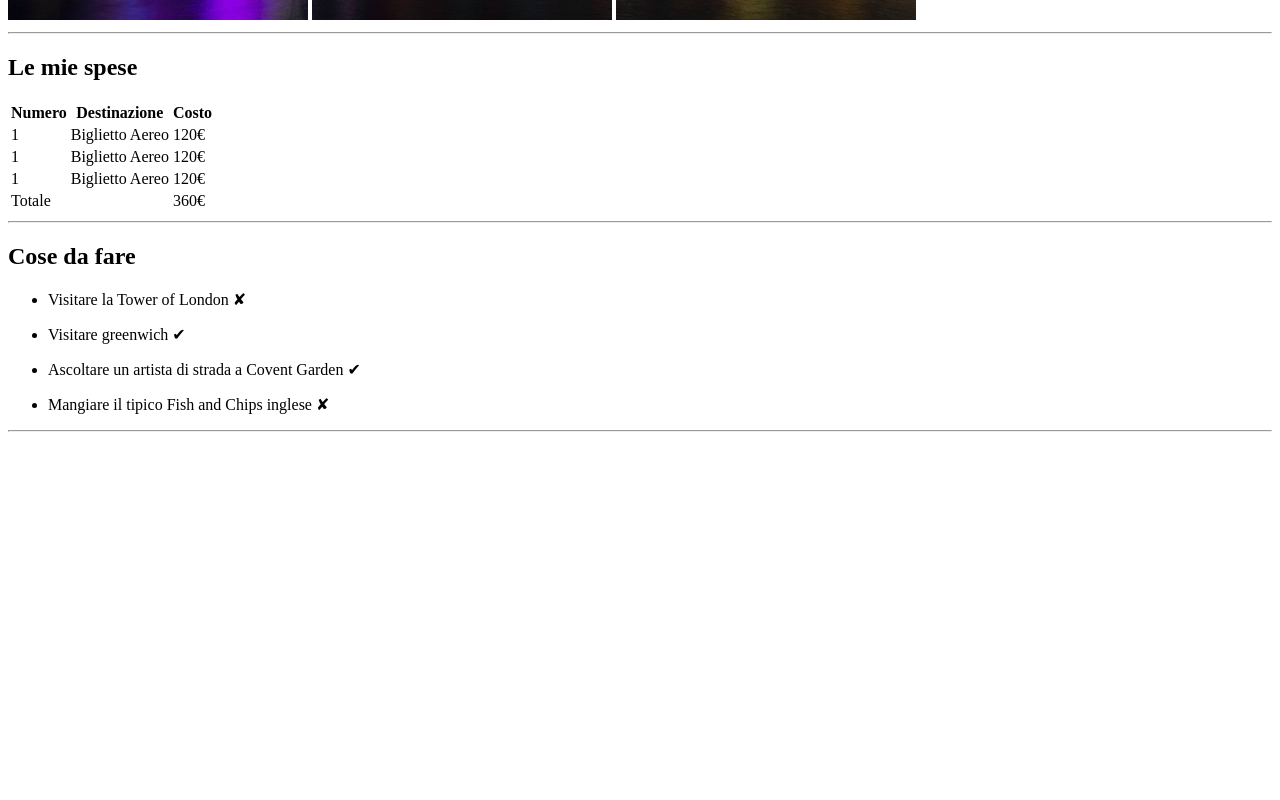
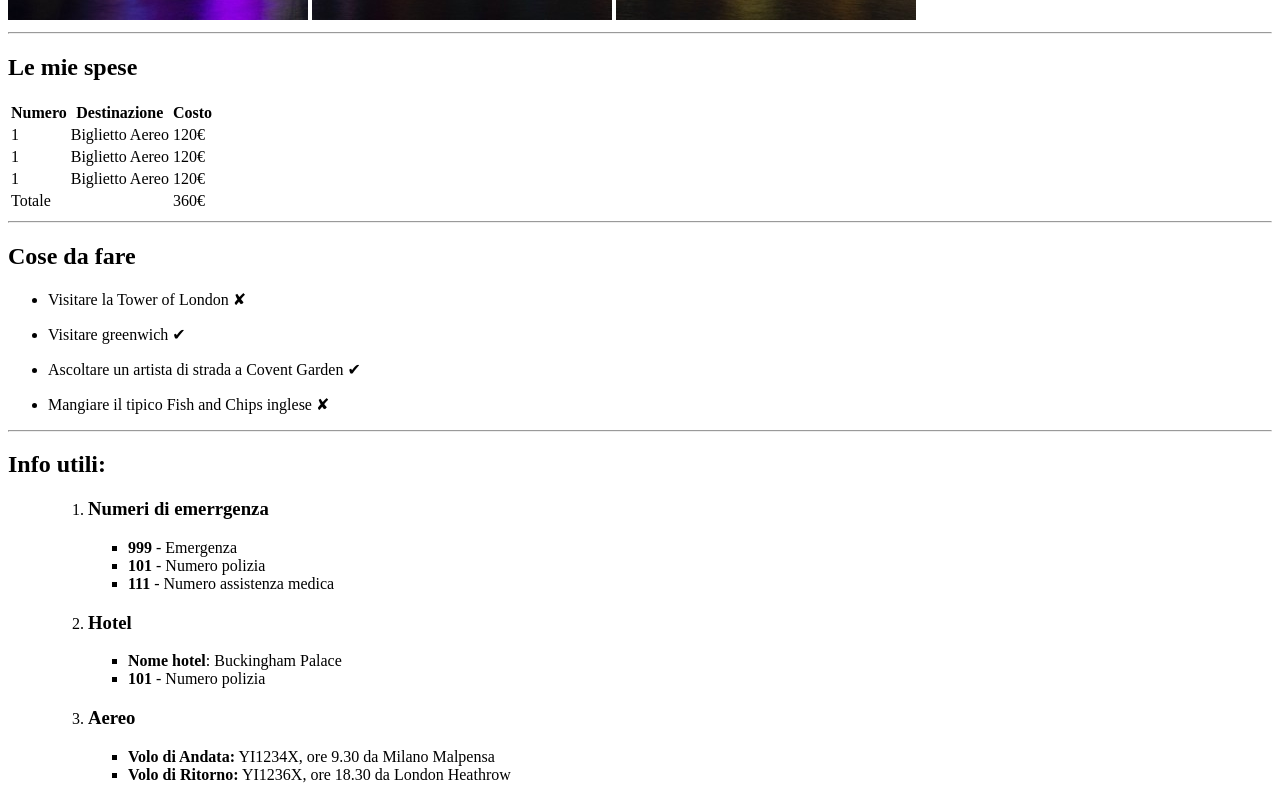
Before and after one commit to VolxDarkTV/html-london-trip, a plain HTML site: page index.html in a window 1280 px wide. Shown: the part 660-1460 px from the top of the page. Before the commit the page ends 1100 px from the top, so only its background shows below. Drawn offline with Linux system fonts and the light colour scheme.

Commit message:
info section

```diff
--- a/index.html
+++ b/index.html
@@ -87,6 +87,46 @@
 
         <!-- Info -->
         <section>
+            <h2>Info utili:</h2>
+
+            <ul>
+                <ol>
+                    <!-- Emergency numbers -->
+                    <li><h3>Numeri di emerrgenza</h3></li>
+                    <ul>
+                        <li>
+                            <strong>999</strong> - Emergenza
+                        </li>
+                        <li>
+                            <strong>101</strong> - Numero polizia
+                        </li>
+                        <li>
+                            <strong>111</strong> - Numero assistenza medica
+                        </li>
+                    </ul>
+                    <!-- Hotel -->
+                    <li><h3>Hotel</h3></li>
+                    <ul>
+                        <li>
+                            <strong>Nome hotel</strong>: Buckingham Palace
+                        </li>
+                        <li>
+                            <strong>101</strong> - Numero polizia
+                        </li>
+                    </ul>
+                    <!-- Airplane -->
+                    <li><h3>Aereo</h3></li>
+                    <ul>
+                        <li>
+                            <strong>Volo di Andata:</strong> YI1234X, ore 9.30 da Milano Malpensa
+                        </li>
+                        <li>
+                            <strong>Volo di Ritorno:</strong> YI1236X, ore 18.30 da London Heathrow
+                        </li>
+                    </ul>
+
+                </ol>
+            </ul>
 
         </section>
 
```
